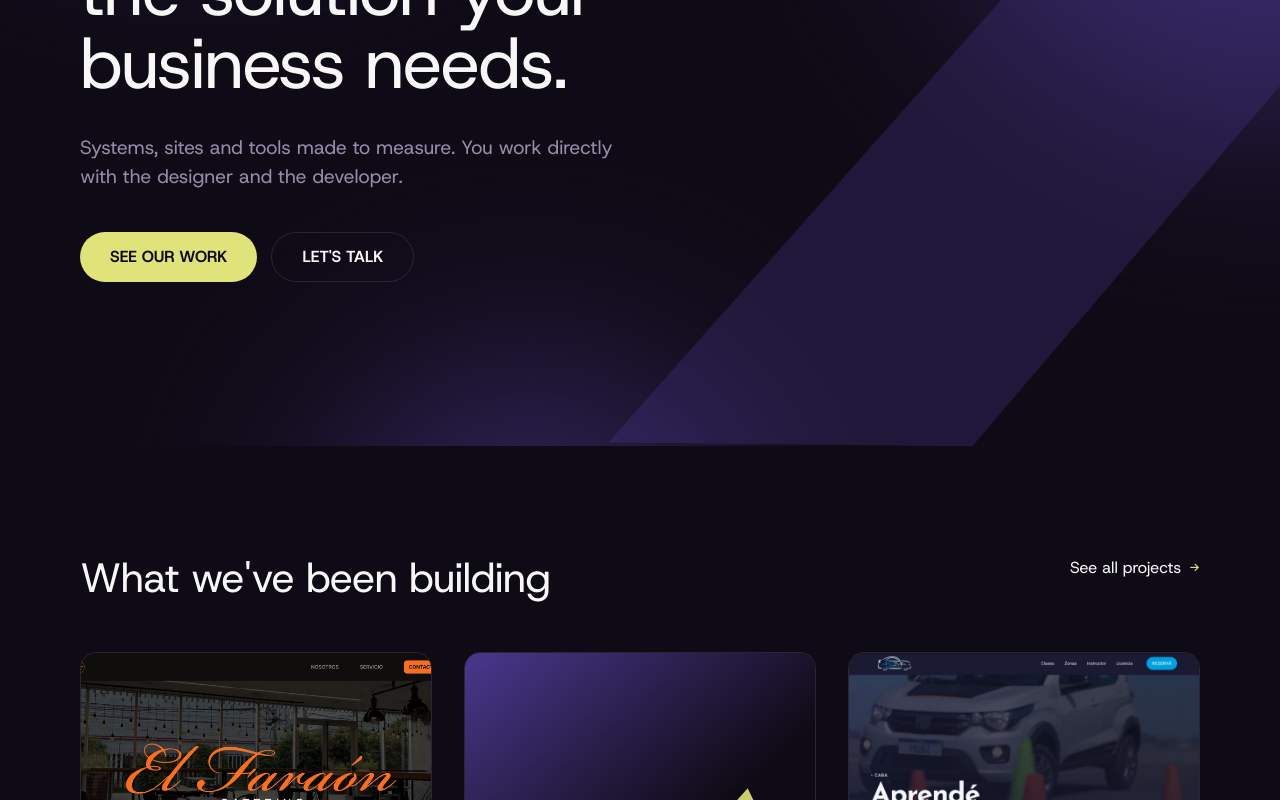
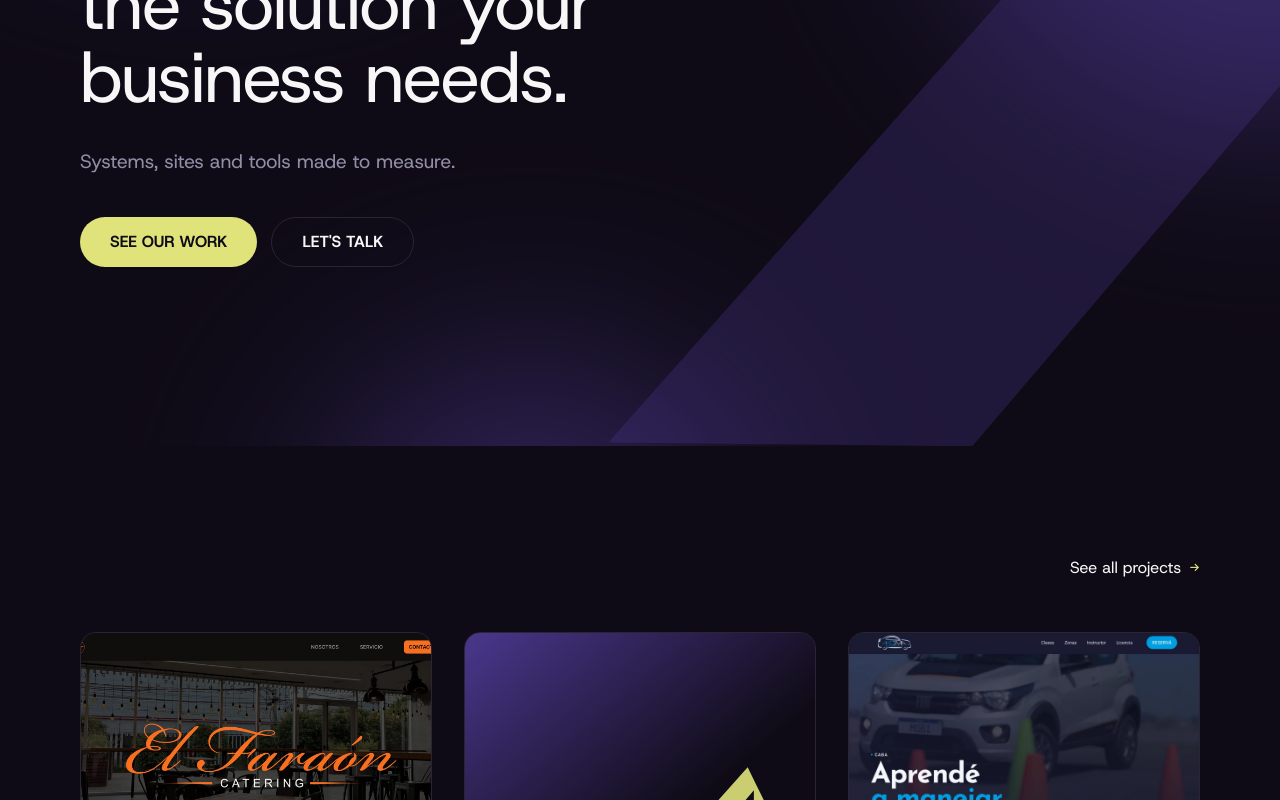
Before and after one commit to agencia-vnt/VNT, a Next.js app: page /en in a window 1280 px wide. Shown: the part 355-1155 px from the top of the page. Built offline with nearby package versions, Linux system fonts and the light colour scheme; no server answers.

Commit message:
chore: update repository changes

```diff
--- a/src/components/sections/featured-work.tsx
+++ b/src/components/sections/featured-work.tsx
@@ -1,7 +1,7 @@
 import Link from "next/link";
 import { ProjectCard } from "@/components/project-card";
 import { Reveal } from "@/components/ui/reveal";
-import { Section, SectionHeading } from "@/components/ui/section";
+import { Section } from "@/components/ui/section";
 import type { Locale } from "@/i18n/config";
 import type { Dictionary } from "@/i18n/dictionaries";
 import { getFeaturedProjects } from "@/lib/projects";
@@ -37,9 +37,7 @@ export async function FeaturedWork({
 
   return (
     <Section id="proyectos">
-      <SectionHeading
-        title={dict.work.featuredTitle}
-        action={
+      <div className="flex justify-end">
         <Link
           href={`/${locale}/proyectos`}
           className="group inline-flex shrink-0 items-center gap-2 text-body-s text-blanco transition-colors hover:text-lima"
@@ -52,8 +50,7 @@ export async function FeaturedWork({
             →
           </span>
         </Link>
-        }
-      />
+      </div>
 
       {projects.length === 0 ? (
         <p className="mt-13 rounded-2xl border border-dashed border-line p-8 text-body-s text-muted">
--- a/src/components/sections/hero.tsx
+++ b/src/components/sections/hero.tsx
@@ -40,7 +40,7 @@ export function Hero({ locale, dict }: { locale: Locale; dict: Dictionary }) {
         <Isotipo className="absolute bottom-[-32%] left-[22%] w-[160%] text-violeta opacity-30 md:bottom-[-49.7%] md:left-[19%] md:h-[200%] md:w-auto md:max-w-none" />
       </div>
 
-      <Container className="flex min-h-[70svh] flex-col justify-center py-20 md:min-h-[calc(100svh-5rem)] md:pb-[140px] md:pt-[130px]">
+      <Container className="flex min-h-[calc(100svh-4rem)] flex-col justify-center py-20 md:min-h-[calc(100svh-5rem)] md:pb-[140px] md:pt-[130px]">
         <div data-intro-target="">
           <h1 className="max-w-[900px] text-display text-balance">{dict.hero.title}</h1>
 
--- a/src/i18n/dictionaries/en.json
+++ b/src/i18n/dictionaries/en.json
@@ -14,7 +14,7 @@
   },
   "hero": {
     "title": "We design and build the solution your business needs.",
-    "subtitle": "Systems, sites and tools made to measure. You work directly with the designer and the developer.",
+    "subtitle": "Systems, sites and tools made to measure.",
     "ctaPrimary": "See our work",
     "ctaSecondary": "Let's talk"
   },
@@ -74,8 +74,7 @@
       "year": "Year",
       "roles": "Role",
       "stack": "Stack"
-    },
-    "featuredTitle": "What we've been building"
+    }
   },
   "contact": {
     "title": "Let's work together",
--- a/src/i18n/dictionaries/es.json
+++ b/src/i18n/dictionaries/es.json
@@ -14,7 +14,7 @@
   },
   "hero": {
     "title": "Diseñamos y construimos la solución para tu negocio.",
-    "subtitle": "Sistemas, sitios y herramientas a medida. Trabajás directo con quien diseña y con quien programa.",
+    "subtitle": "Sistemas, sitios y herramientas a medida.",
     "ctaPrimary": "Ver proyectos",
     "ctaSecondary": "Hablemos"
   },
@@ -74,8 +74,7 @@
       "year": "Año",
       "roles": "Rol",
       "stack": "Stack"
-    },
-    "featuredTitle": "Lo último que hicimos"
+    }
   },
   "contact": {
     "title": "Trabajemos juntos",
```
Lines whose indentation alone changed are shown as unchanged.
